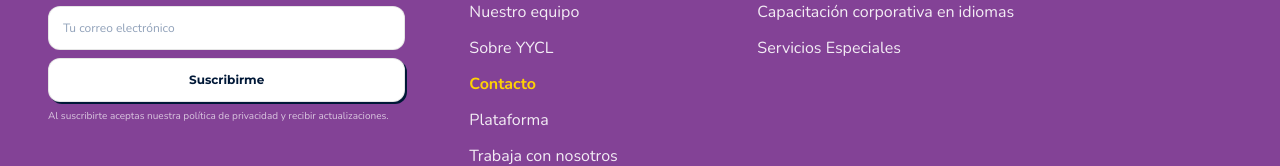
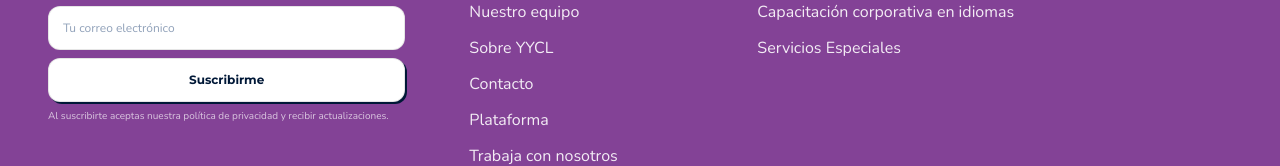
Before and after one commit to Dietol25/yycl-version-anterior, a Next.js app: page /test-appointlet in a window 1280 px wide. Shown: the part 1375-1541 px from the top of the page. Built offline with nearby package versions, Linux system fonts and the light colour scheme.

Commit message:
fix(footer): make Contacto link styling uniform with other explore links

```diff
--- a/components/navigation/Footer.tsx
+++ b/components/navigation/Footer.tsx
@@ -110,7 +110,7 @@ export const Footer = () => {
                 <Link href="/resultados" className="hover:text-yycl-yellow transition-colors whitespace-nowrap py-0.5">Resultados</Link>
                 <Link href="/profesores" className="hover:text-yycl-yellow transition-colors whitespace-nowrap py-0.5">Nuestro equipo</Link>
                 <Link href="/sobre-yycl" className="hover:text-yycl-yellow transition-colors whitespace-nowrap py-0.5">Sobre YYCL</Link>
-                <Link href="/contacto" className="hover:text-yycl-yellow transition-colors whitespace-nowrap py-0.5 font-bold text-yycl-yellow">Contacto</Link>
+                <Link href="/contacto" className="hover:text-yycl-yellow transition-colors whitespace-nowrap py-0.5">Contacto</Link>
                 <Link href="/login" className="hover:text-yycl-yellow transition-colors whitespace-nowrap py-0.5">Plataforma</Link>
                 <Link href="/trabaja-con-nosotros" className="hover:text-yycl-yellow transition-colors whitespace-nowrap py-0.5">Trabaja con nosotros</Link>
               </div>
```
